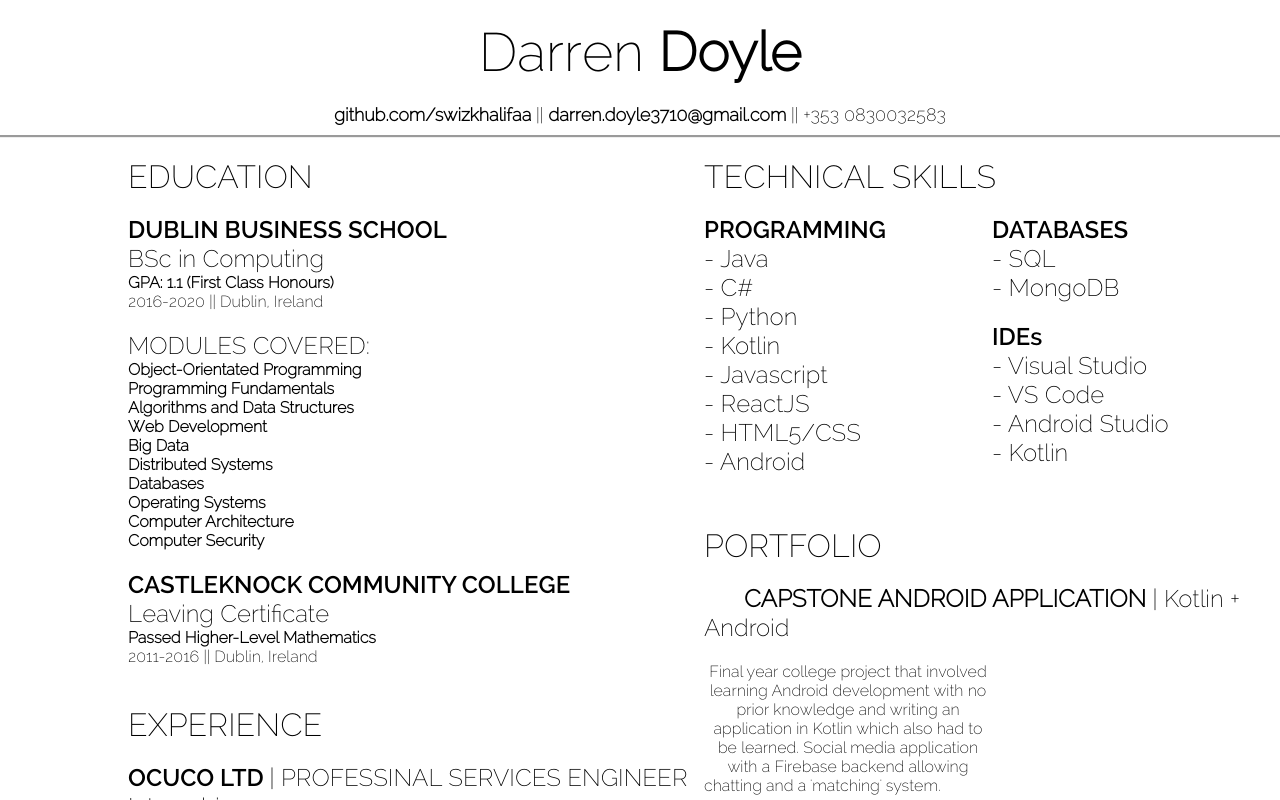
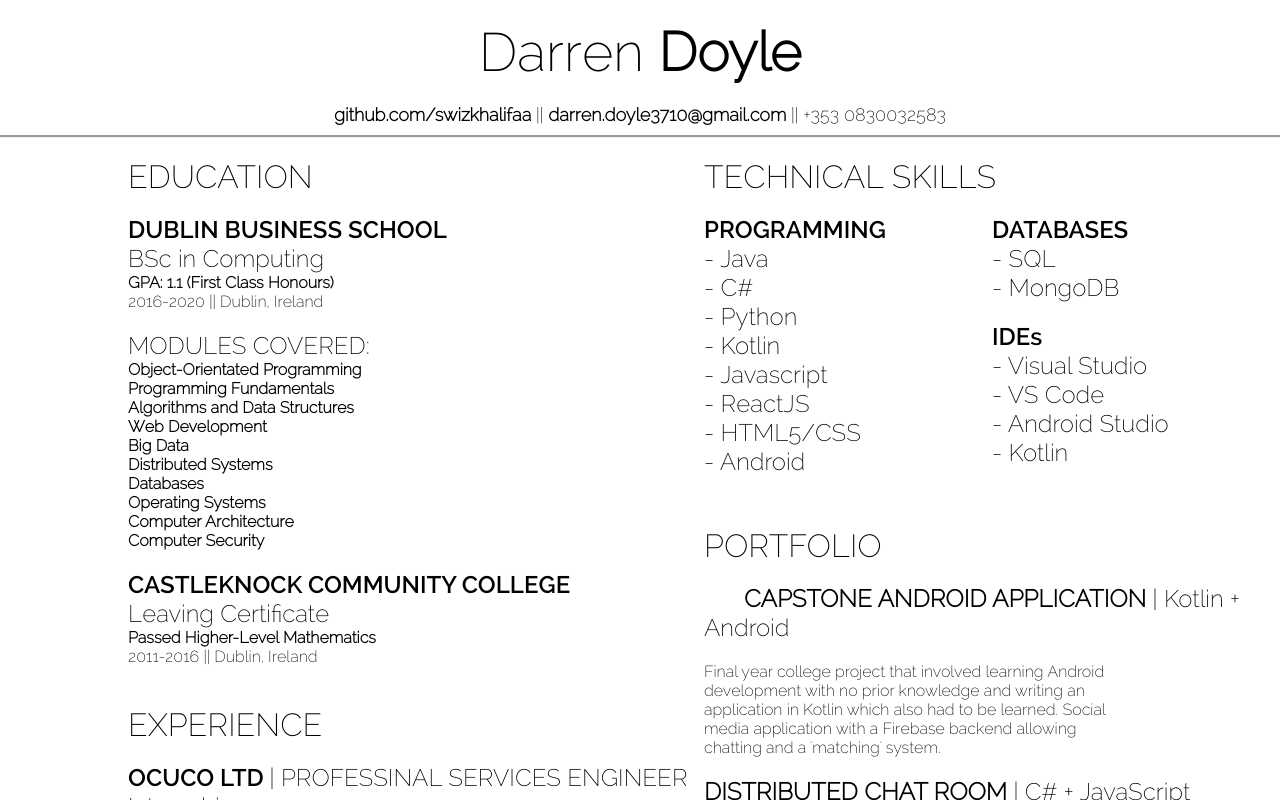
Before and after one commit to swizkhalifaa/curriculum-vitae, a React (Create React App) app: page / in a window 1280 px wide. Shown: the top 800 px of the page. Built offline with nearby package versions, Linux system fonts and the light colour scheme.

Commit message:
tweaks to ui when scaling

```diff
--- a/src/App.css
+++ b/src/App.css
@@ -119,7 +119,8 @@
     .Div-project{
       margin-bottom: 20px;
       margin-top: 20px;
-      width: 50%
+      width: 70%;
+      text-align: left;
     }
 }
 
@@ -156,7 +157,8 @@
     .Div-project{
       margin-bottom: 20px;
       margin-top: 20px;
-      width: 50%
+      width: 70%;
+      text-align: left;
     }
 }
 
```
Also changed, not shown: 1 other file (tests, documents, lock files or other folders).
